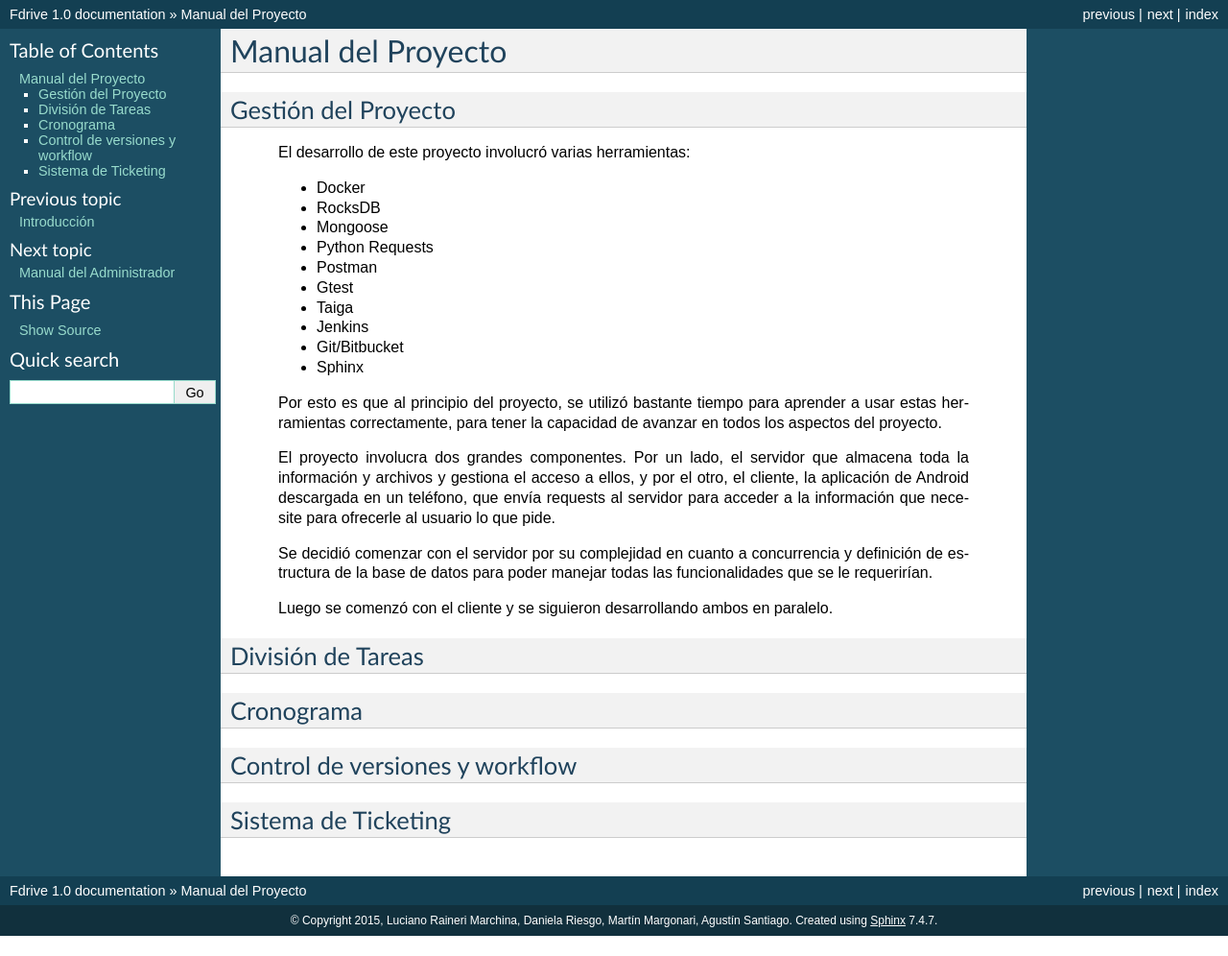
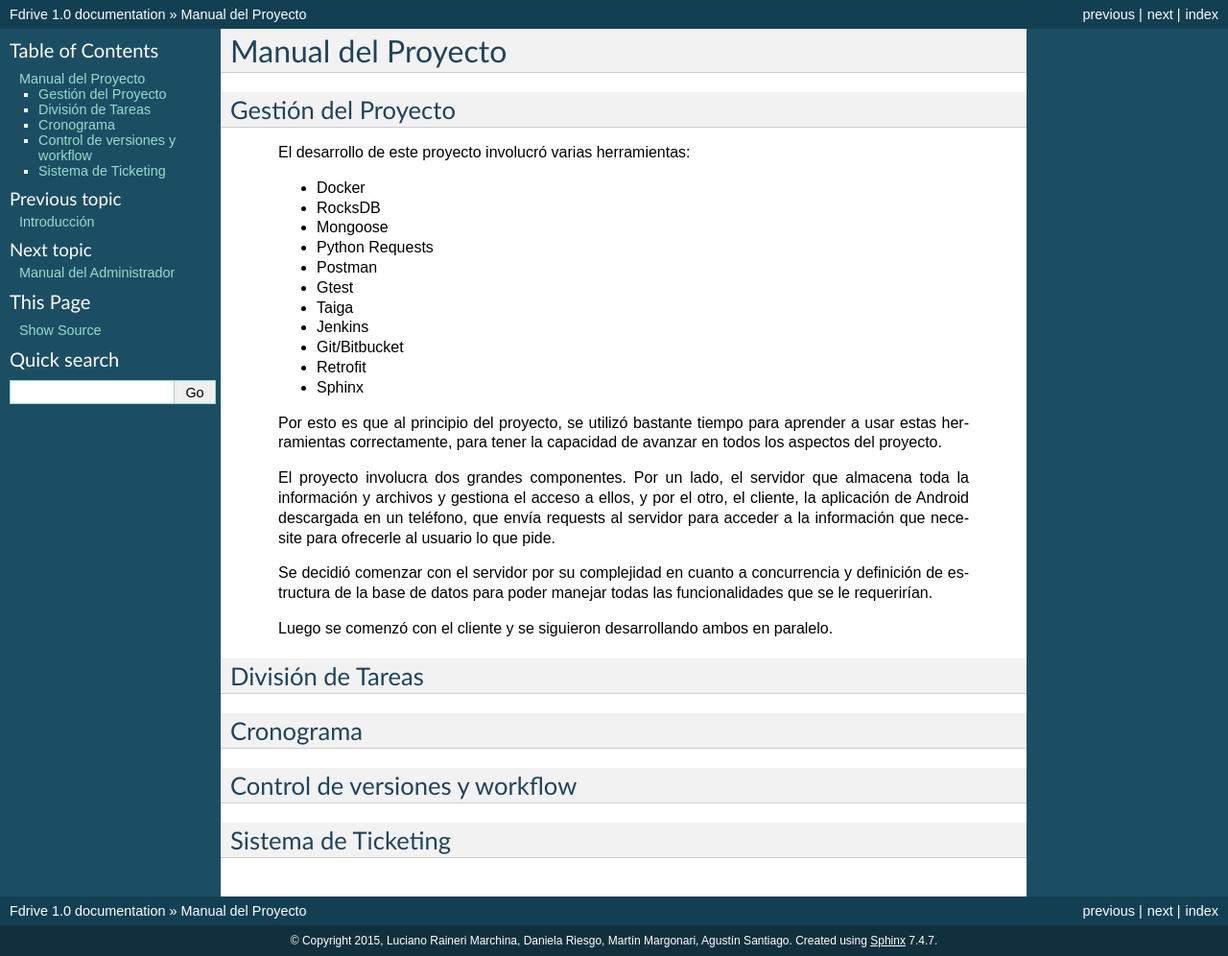
Before and after one commit to lucianoRM/fdrive_backend, a Sphinx documentation site: the page built from Documentation/source/manual_de_proyecto.rst, in a window 1280 px wide. Shown: the whole page at 96% size. Built offline with Sphinx 7.4.7, drawn with Linux system fonts in a browser that asks for light colours; before the commit the page ends 975 px from its top, so only the background shows below that.

Commit message:
Adding retrofit tag to proyect manual

```diff
--- a/Documentation/source/manual_de_proyecto.rst
+++ b/Documentation/source/manual_de_proyecto.rst
@@ -15,6 +15,7 @@
 	* Taiga
 	* Jenkins
 	* Git/Bitbucket
+	* Retrofit
 	* Sphinx
 
 	Por esto es que al principio del proyecto, se utilizó bastante
```
